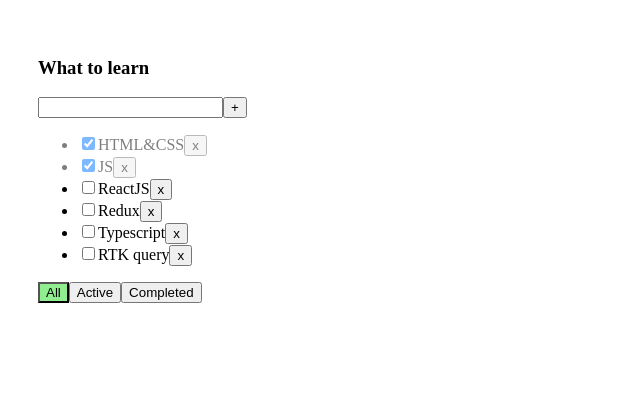
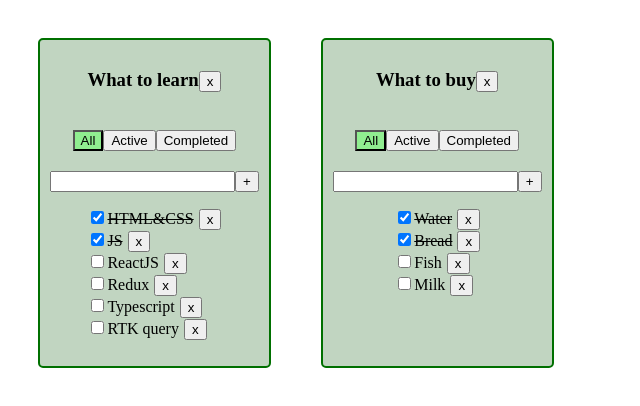
Before and after one commit to DruzhininaElena/todo-react, a React (Vite) app: page / in a window 1280 px wide. Shown: the top 406 px of the page, without its empty margins (0-640 px from the left). Built offline with nearby package versions, Linux system fonts and the light colour scheme.

Commit message:
refactoring code: change structure of data

```diff
--- a/src/App.css
+++ b/src/App.css
@@ -1,3 +1,4 @@
+
 .app {
   padding: 30px;
   display: flex;
@@ -6,6 +7,17 @@
 .app > div {
   margin-right: 50px;
 }
+
+.todolist-item {
+  display: flex;
+  flex-direction: column;
+  align-items: center;
+  border: 2px solid #007000;
+  border-radius: 5px;
+  padding: 10px;
+  background-color: #c1d5c1;
+}
+
 
 .error {
   border: red 1px solid;
@@ -20,5 +32,18 @@
 }
 
 .is-done {
-  opacity: 0.5;
+  text-decoration: line-through;
 }
+
+
+ul{
+  padding: 0;
+}
+
+li {
+ list-style: none;
+}
+
+button {
+  cursor: pointer;
+}
--- a/src/App.tsx
+++ b/src/App.tsx
@@ -12,60 +12,122 @@
 
 export type FilterValue = 'all' | 'active' | 'completed'
 
+export type Todolist = {
+    id: string
+    title: string
+    filter: FilterValue
+}
+
+export type TaskState = {
+    [todolistId: string]: Array<Task>
+}
+
 export const App = () => {
 
-    const [tasks, setTasks] = useState<Task[]>(
+    const todolistId_1 = v1()
+    const todolistId_2 = v1()
+
+    const [todolists, setTodolists] = useState<Array<Todolist>>(
         [
-            { id: v1(), title: 'H' + 'TML&CSS', isDone: true },
-            { id: v1(), title: 'JS', isDone: true },
-            { id: v1(), title: 'ReactJS', isDone: false },
-            { id: v1(), title: 'Redux', isDone: false },
-            { id: v1(), title: 'Typescript', isDone: false },
-            { id: v1(), title: 'RTK query', isDone: false },
+            {
+                id: todolistId_1,
+                title: 'What to learn',
+                filter: 'all'
+            },
+            {
+                id: todolistId_2,
+                title: 'What to buy',
+                filter: 'all'
+            }
         ]
     )
 
-    const [filter, setFilter] = useState<FilterValue>('all')
+    const [tasks, setTasks] = useState<TaskState>({
+        [todolistId_1]: [
+            {id: v1(), title: 'H' + 'TML&CSS', isDone: true},
+            {id: v1(), title: 'JS', isDone: true},
+            {id: v1(), title: 'ReactJS', isDone: false},
+            {id: v1(), title: 'Redux', isDone: false},
+            {id: v1(), title: 'Typescript', isDone: false},
+            {id: v1(), title: 'RTK query', isDone: false},
+        ],
+        [todolistId_2]: [
+            {id: v1(), title: 'Water', isDone: true},
+            {id: v1(), title: 'Bread', isDone: true},
+            {id: v1(), title: 'Fish', isDone: false},
+            {id: v1(), title: 'Milk', isDone: false}
+        ]
+    })
 
 
-    function deleteTask(taskId: string) {
-        setTasks(tasks.filter(task => task.id !== taskId))
+    function deleteTask(taskId: string, todolistId: string) {
+        setTasks({
+            ...tasks,
+            [todolistId]: tasks[todolistId].filter(task => task.id !== taskId)
+        })
     }
 
-    function createTask(newTaskTitle: string) {
-        const newTask: Task = { id: v1(), title: newTaskTitle, isDone: false }
-        setTasks([newTask, ...tasks])
+    function createTask(newTaskTitle: string, todolistId: string) {
+        setTasks({
+            ...tasks,
+            [todolistId]: [{id: v1(), title: newTaskTitle, isDone: false}, ...tasks[todolistId]]
+        })
     }
 
-    function changeFilter(filterValue: FilterValue) {
-        setFilter(filterValue)
+    function changeFilter(filterValue: FilterValue, todolistId: string) {
+        setTodolists(todolists.map(tl => tl.id === todolistId ? {...tl, filter: filterValue} : tl))
+
     }
 
-    function changeTaskStatus(isDone: boolean, taskId: string) {
-        const newState = tasks.map(task => task.id == taskId ? { ...task, isDone } : task)
-        setTasks(newState)
+    function changeTaskStatus(isDone: boolean, taskId: string, todolistId: string) {
+        setTasks(
+            {
+                ...tasks,
+                [todolistId]: tasks[todolistId].map(task => task.id == taskId ? {...task, isDone} : task)
+            }
+        )
     }
 
-    const filteredTasks=()=>{
-        let tasksForTodolist = tasks;
+    const deleteTodolist = (todolistId: string) => {
+        setTodolists(todolists.filter(tl => tl.id !== todolistId))
+        delete tasks[todolistId]
+    }
 
-        switch (filter) {
-            case 'active': return tasksForTodolist = tasks.filter(t => !t.isDone)
-            case 'completed': return tasksForTodolist = tasks.filter(t => t.isDone)
-            default: return tasksForTodolist
+
+    const todolistsComponents = todolists.map(tl => {
+
+        const filteredTasks = () => {
+            let tasksForTodolist = tasks[tl.id];
+
+            switch (tl.filter) {
+                case 'active':
+                    return tasksForTodolist = tasks[tl.id].filter(t => !t.isDone)
+                case 'completed':
+                    return tasksForTodolist = tasks[tl.id].filter(t => t.isDone)
+                default:
+                    return tasksForTodolist
             }
         }
 
         return (
-        <div className="app">
-            <TodolistItem title='What to learn'
+            <TodolistItem
+                key={tl.id}
+                todolistId={tl.id}
+                title={tl.title}
                 tasks={filteredTasks()}
                 deleteTask={deleteTask}
                 changeFilter={changeFilter}
                 createTask={createTask}
                 changeTaskStatus={changeTaskStatus}
-                          currentFilterStatus={filter}
+                currentFilterStatus={tl.filter}
+                deleteTodolist={deleteTodolist}
             />
+        )
+    })
+
+    return (
+        <div className="app">
+            {!todolists.length ? <h2>No todolists</h2> : todolistsComponents}
         </div>
     )
 }
--- a/src/components/TabsFilter.tsx
+++ b/src/components/TabsFilter.tsx
@@ -12,7 +12,7 @@
     const onCompletedClickHandler = () => changeFilter('completed')
 
     return (
-        <div>
+        <div style={{marginTop: '20px', marginBottom: '20px'}}>
             <Button title={'All'}
                     onClick={onAllClickHandler}
                     className={currentFilterStatus === 'all' ? 'active-filter' : ''}
--- a/src/components/TaskItem.tsx
+++ b/src/components/TaskItem.tsx
@@ -19,7 +19,7 @@
         <li key={task.id} className={task.isDone ? 'is-done' : ''}>
             <input type="checkbox" checked={task.isDone}
                    onChange={changeTaskStatusHandler}/>
-            <span>{task.title}</span>
+            <span style={{marginRight: '5px'}}>{task.title}</span>
             <Button title={'x'} onClick={deleteTaskHandler}/>
         </li>
     );
--- /dev/null
+++ b/src/components/Tasks.tsx
@@ -0,0 +1,24 @@
+import {TaskItem} from './TaskItem.tsx';
+import {Task} from '../App.tsx';
+
+type Props = {
+    tasks: Task[]
+    deleteTask: (taskId: string) => void
+    changeTaskStatus: (isDone: boolean, taskId: string) => void
+
+};
+export const Tasks = ({tasks, deleteTask, changeTaskStatus}: Props) => {
+    return (
+        <ul>
+            {tasks.map(task => {
+                return (
+                    <TaskItem
+                        task={task}
+                        deleteTask={((taskId: string) => deleteTask(taskId))}
+                        changeTaskStatus={(isDone: boolean, taskId: string) => changeTaskStatus(isDone, taskId)}
+                    />
+                )
+            })}
+        </ul>
+    );
+};
--- a/src/components/TodolistItem.tsx
+++ b/src/components/TodolistItem.tsx
@@ -1,16 +1,19 @@
 import {FilterValue, Task} from '../App.tsx';
 import {TabsFilter} from './TabsFilter.tsx';
-import {TaskItem} from './TaskItem.tsx';
 import {AddTask} from './AddTask.tsx';
+import {TodolistTitle} from './TodolistTitle.tsx';
+import {Tasks} from './Tasks.tsx';
 
 type Props = {
+    todolistId: string
     title: string
     tasks: Task[]
-    deleteTask: (taskId: string) => void
-    changeFilter: (filterValue: FilterValue) => void
-    createTask: (newTaskTitle: string) => void
-    changeTaskStatus: (isDone: boolean, taskId: string) => void
+    deleteTask: (taskId: string, todolistId: string) => void
+    changeFilter: (filterValue: FilterValue, todolistId: string) => void
+    createTask: (newTaskTitle: string, todolistId: string) => void
+    changeTaskStatus: (isDone: boolean, taskId: string, todolistId: string) => void
     currentFilterStatus: FilterValue
+    deleteTodolist: (todolistId: string) => void
 }
 
 export const TodolistItem = (Props: Props) => {
@@ -18,29 +21,38 @@
     const {
         title,
         tasks,
+        currentFilterStatus,
+        todolistId,
+
+        deleteTodolist,
         deleteTask,
         changeFilter,
         createTask,
         changeTaskStatus,
-        currentFilterStatus
     } = Props
 
     return (
-        <div>
-            <h3>{title}</h3>
-            <AddTask createTask={createTask}/>
+        <div className={'todolist-item'}>
+            <TodolistTitle
+                title={title}
+                deleteTodolist={() => deleteTodolist(todolistId)}
+            />
+            <TabsFilter
+                currentFilterStatus={currentFilterStatus}
+                changeFilter={(filterValue: FilterValue) => changeFilter(filterValue, todolistId)}
+            />
+            <AddTask
+                createTask={(newTaskTitle: string) => createTask(newTaskTitle, todolistId)}
+            />
             {tasks.length === 0 ? (
                 <p>No tasks in the list</p>
             ) : (
-                <ul>
-                    {tasks.map(task => {
-                        return (
-                            <TaskItem task={task} deleteTask={deleteTask} changeTaskStatus={changeTaskStatus}/>
-                        )
-                    })}
-                </ul>
+                <Tasks
+                    tasks={tasks}
+                    deleteTask={(taskId: string) => deleteTask(taskId, todolistId)}
+                    changeTaskStatus={(isDone: boolean, taskId: string) => changeTaskStatus(isDone, taskId, todolistId)}
+                />
             )}
-            <TabsFilter currentFilterStatus={currentFilterStatus} changeFilter={changeFilter}/>
         </div>
     )
 }
--- /dev/null
+++ b/src/components/TodolistTitle.tsx
@@ -0,0 +1,14 @@
+import {Button} from './Button.tsx';
+
+type Props = {
+    title: string
+    deleteTodolist: () => void
+};
+export const TodolistTitle = ({title, deleteTodolist}: Props) => {
+    return (
+        <h3>
+            {title}
+            <Button title={'x'} onClick={deleteTodolist}/>
+        </h3>
+    );
+};
```
Lines whose indentation alone changed are shown as unchanged.
